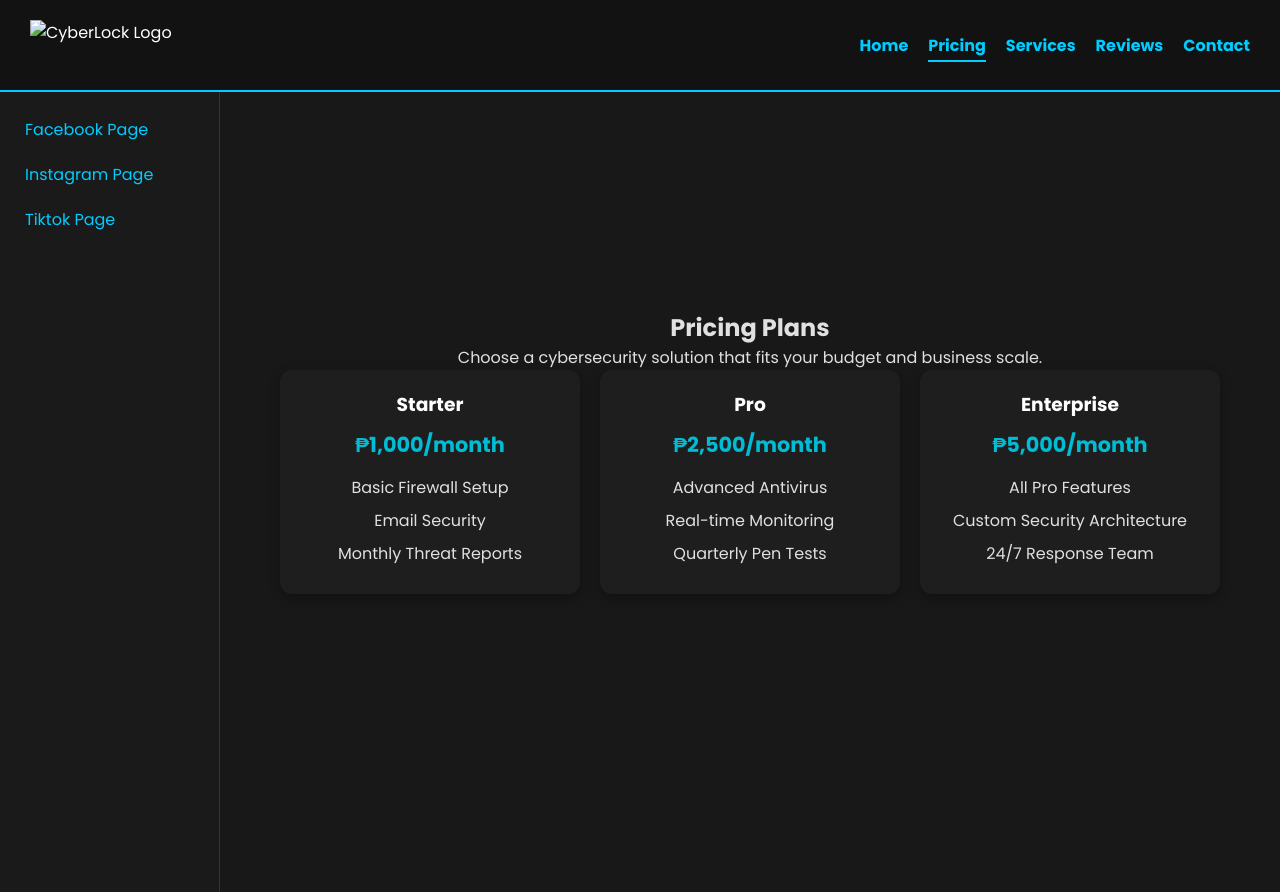
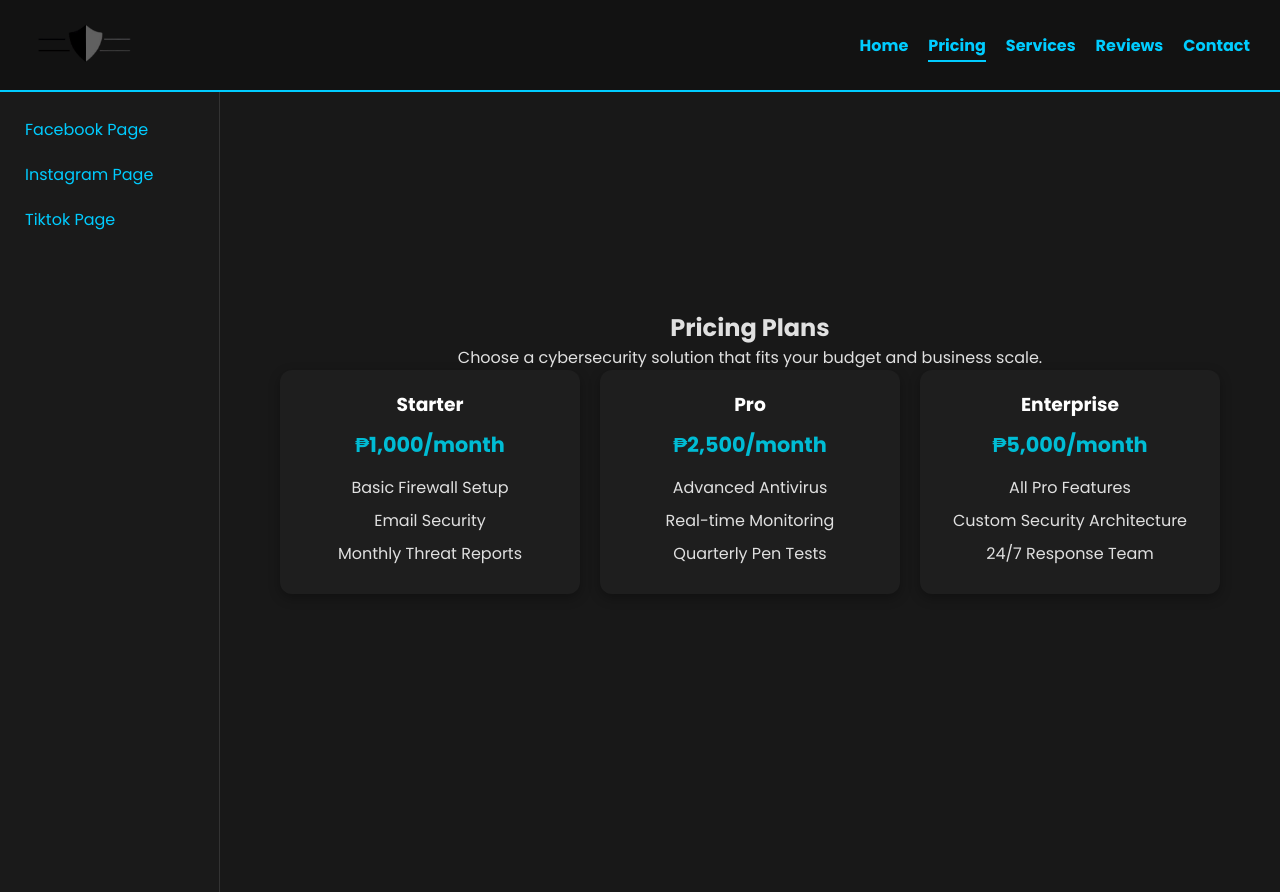
Before and after one commit to bonkval/finalsact, a plain HTML site: page pricing.html in a window 1280 px wide. Shown: the top 892 px of the page. Drawn offline with Linux system fonts and the light colour scheme.

Commit message:
Update pricing.html

```diff
--- a/pricing.html
+++ b/pricing.html
@@ -9,7 +9,7 @@
 </head>
 <body>
   <header>
-    <img src="images/logo.png" alt="CyberLock Logo" class="logo" />
+    <img src="logo.png" alt="CyberLock Logo" class="logo" />
     <nav>
       <ul>
         <li><a href="index.html">Home</a></li>
```
